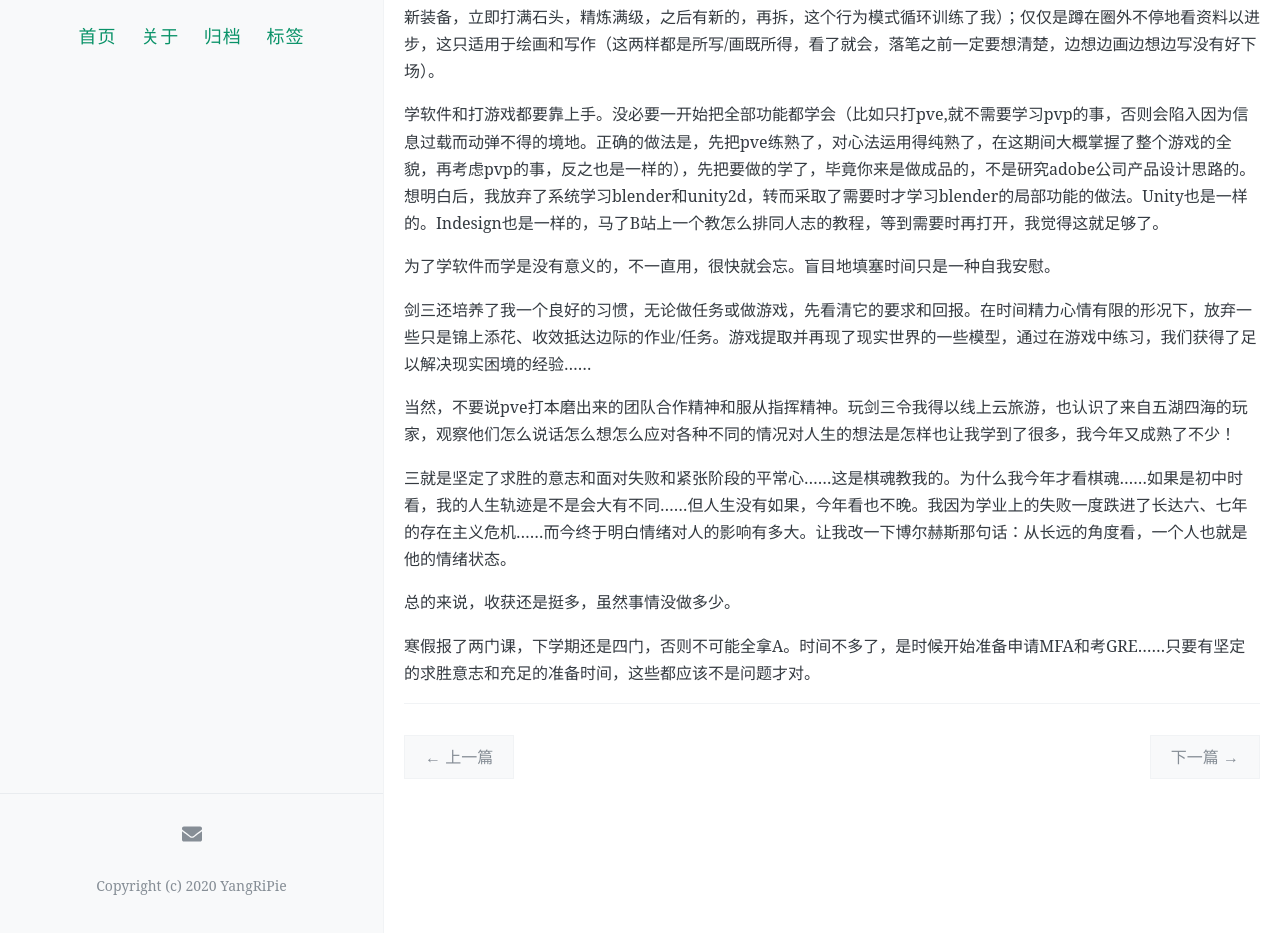
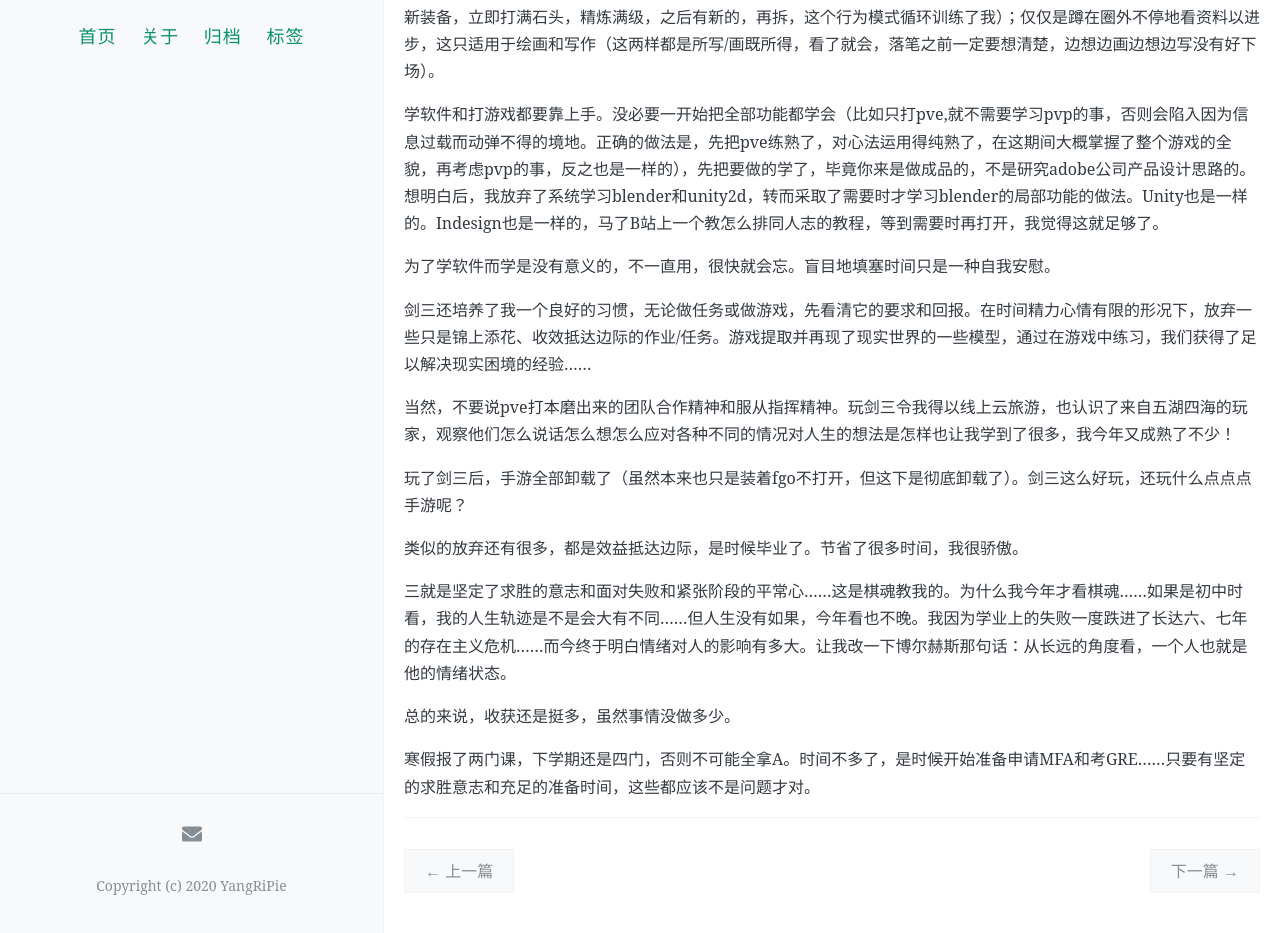
Before and after one commit to YangRiPie/yangripie.github.io, a Jekyll site: the page built from _posts/2020-12-10-2020年末总结.md, in a window 1280 px wide and 1360 px high. Shown: the part 427-1360 px from the top of the window. Built offline with Jekyll 4.4.1, drawn with Linux system fonts in a browser that asks for light colours; comment, search, counter and statistics services are not loaded.

Commit message:
Update 2020-12-10-2020年末总结.md

```diff
--- a/_posts/2020-12-10-2020年末总结.md
+++ b/_posts/2020-12-10-2020年末总结.md
@@ -22,6 +22,10 @@ tags: [日记+]
 
 当然，不要说pve打本磨出来的团队合作精神和服从指挥精神。玩剑三令我得以线上云旅游，也认识了来自五湖四海的玩家，观察他们怎么说话怎么想怎么应对各种不同的情况对人生的想法是怎样也让我学到了很多，我今年又成熟了不少！
 
+玩了剑三后，手游全部卸载了（虽然本来也只是装着fgo不打开，但这下是彻底卸载了）。剑三这么好玩，还玩什么点点点手游呢？
+
+类似的放弃还有很多，都是效益抵达边际，是时候毕业了。节省了很多时间，我很骄傲。
+
 三就是坚定了求胜的意志和面对失败和紧张阶段的平常心……这是棋魂教我的。为什么我今年才看棋魂……如果是初中时看，我的人生轨迹是不是会大有不同……但人生没有如果，今年看也不晚。我因为学业上的失败一度跌进了长达六、七年的存在主义危机……而今终于明白情绪对人的影响有多大。让我改一下博尔赫斯那句话：从长远的角度看，一个人也就是他的情绪状态。
 
 总的来说，收获还是挺多，虽然事情没做多少。
```
